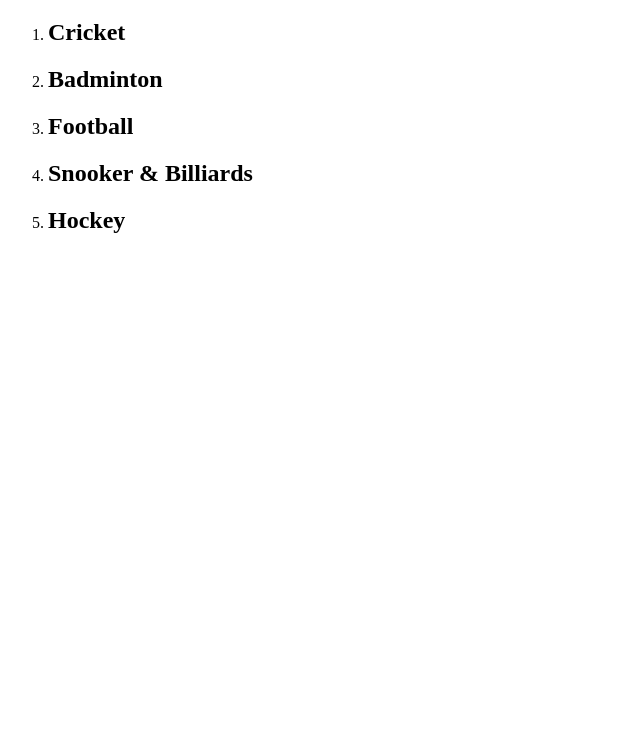
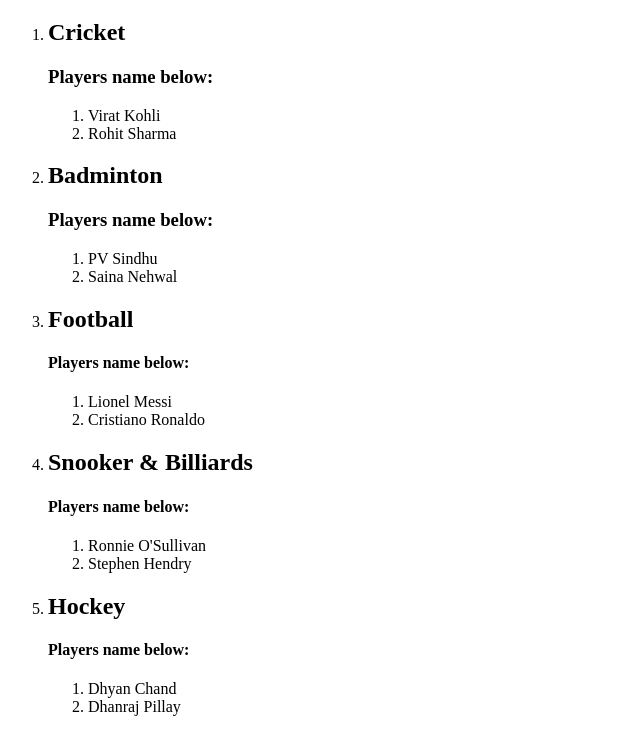
Before and after one commit to karan-karannnnnn/Git-multi-COMMIT-Assign2, a plain HTML site: page index.html in a window 1280 px wide. Shown: the part 61-800 px from the top of the page, without its empty margins (0-640 px from the left). Drawn offline with Linux system fonts and the light colour scheme.

Commit message:
added 2 players under each sports

```diff
--- a/index.html
+++ b/index.html
@@ -11,22 +11,66 @@
 
         <li>
             <h2>Cricket</h2>
+            <h3>Players name below:</h3>
+
+            <ol>
+                <li>Virat Kohli</li>
+                <li>Rohit Sharma</li>
+            </ol>
+
+
         </li>
 
         <li>
             <h2>Badminton</h2>
+            <h3>Players name below:</h3>
+
+            <ol>
+
+                <li>PV Sindhu</li>
+                <li>Saina Nehwal</li>
+
+            </ol>
+
         </li>
 
         <li>
             <h2>Football</h2>
+            <h4>Players name below:</h4>
+
+            <ol>
+
+                <li>Lionel Messi</li>
+                <li>Cristiano Ronaldo</li>
+
+            </ol>
+
         </li>
 
         <li>
             <h2>Snooker & Billiards</h2>
+            <h4>Players name below:</h4>
+
+            <ol>
+
+                <li>Ronnie O'Sullivan</li>
+                <li>Stephen Hendry</li>
+
+            </ol>
+
         </li>
 
         <li>
             <h2>Hockey</h2>
+            <h4>Players name below:</h4>
+
+            <ol>
+
+                <li>Dhyan Chand</li>
+                <li>Dhanraj Pillay</li>
+
+            </ol>
+
         </li>
 
     </ol>
```
